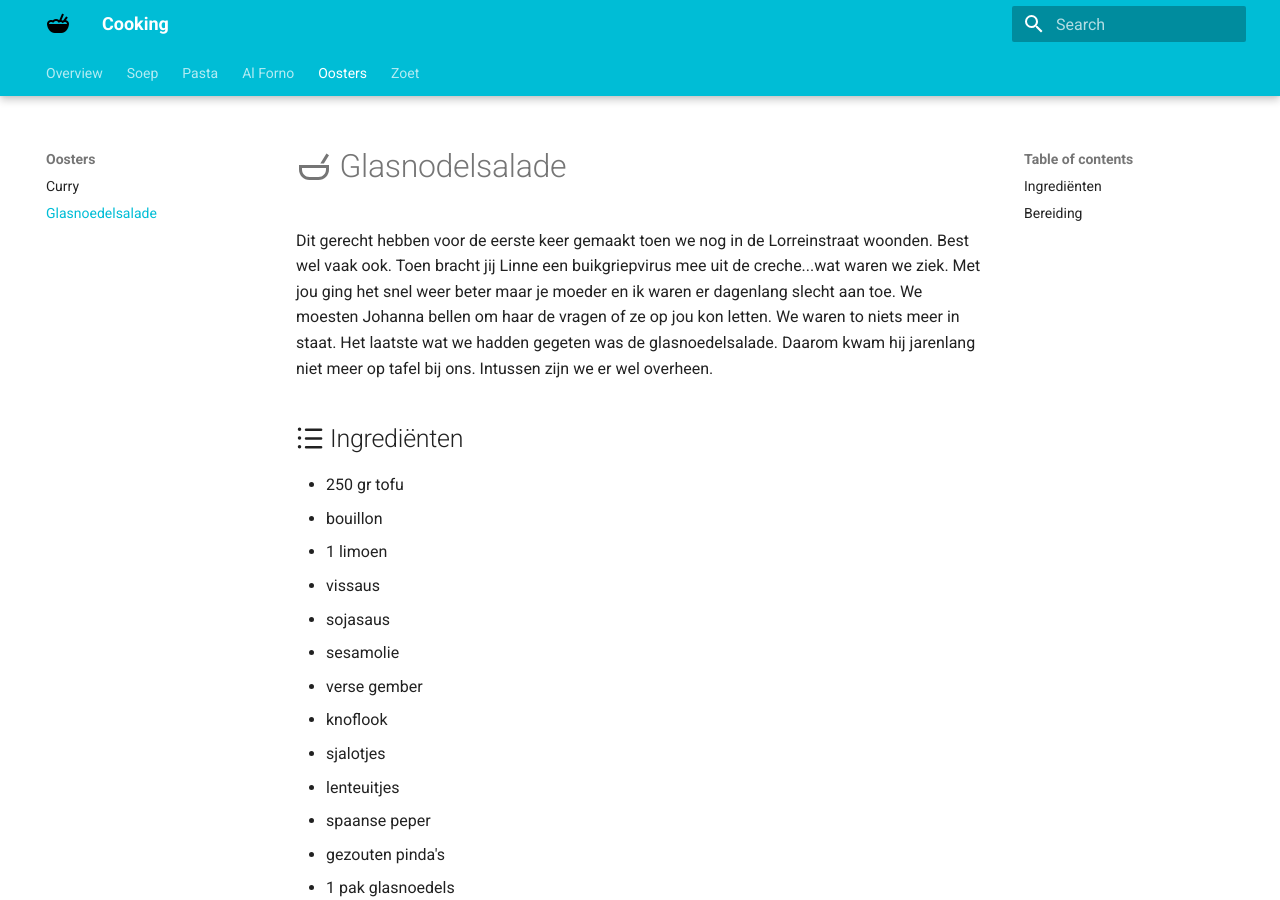
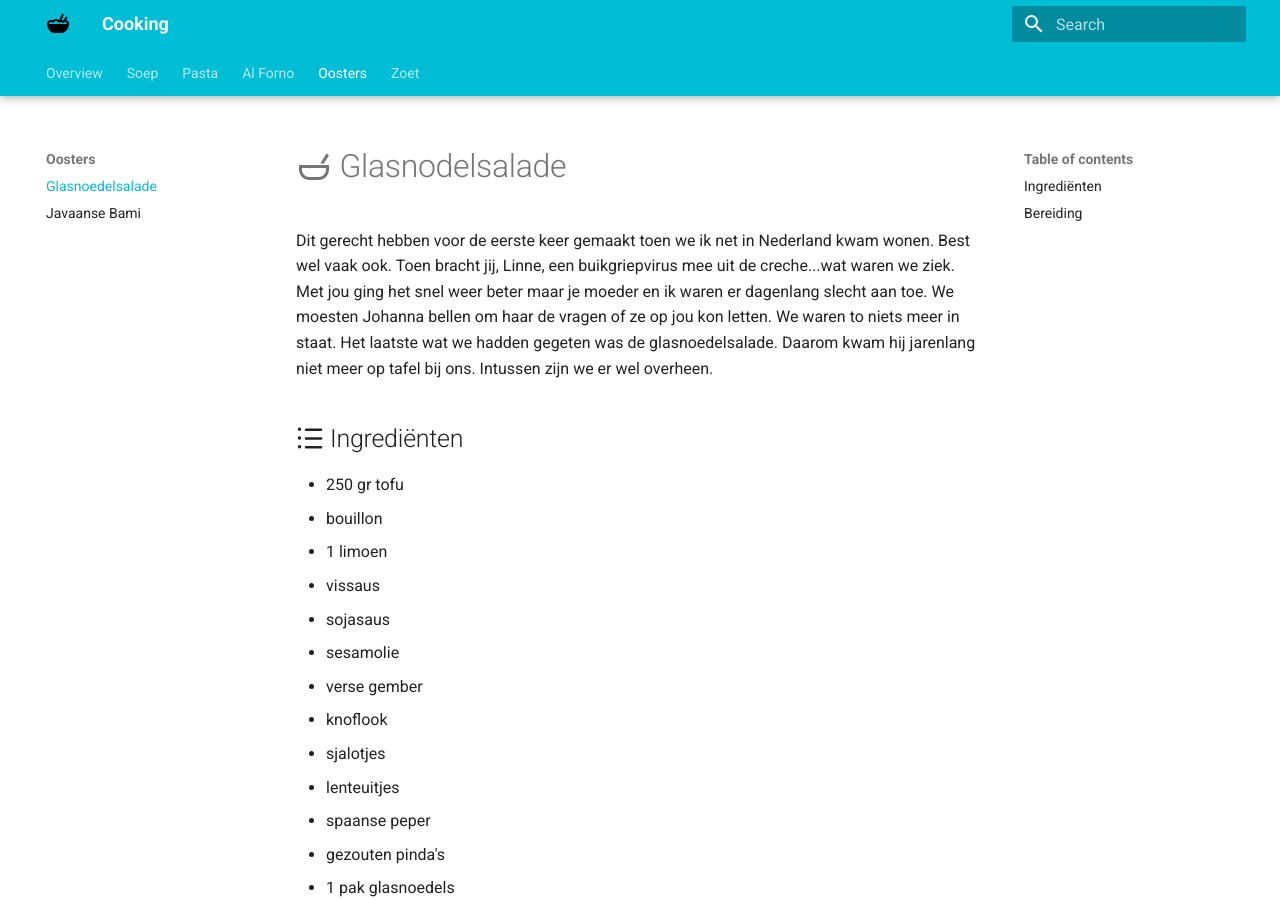
Before and after one commit to larsagny/cooking, an MkDocs documentation site: the page built from docs/glasnodel_salade.md, in a window 1280 px wide and 900 px high. Built offline with MkDocs 1.6.1 and Material for MkDocs 9.7.7, drawn with Linux system fonts in a browser that asks for light colours.

Commit message:
bami base

```diff
--- a/docs/glasnodel_salade.md
+++ b/docs/glasnodel_salade.md
@@ -1,6 +1,6 @@
 # :material-bowl-mix-outline: Glasnodelsalade
 
-Dit gerecht hebben voor de eerste keer gemaakt toen we nog in de Lorreinstraat woonden. Best wel vaak ook. Toen bracht jij Linne een buikgriepvirus mee uit de creche...wat waren we ziek. Met jou ging het snel weer beter maar je moeder en ik waren er dagenlang slecht aan toe. We moesten Johanna bellen om haar de vragen of ze op jou kon letten. We waren to niets meer in staat. Het laatste wat we hadden gegeten was de glasnoedelsalade. Daarom kwam hij jarenlang niet meer op tafel bij ons. Intussen zijn we er wel overheen.
+Dit gerecht hebben voor de eerste keer gemaakt toen we ik net in Nederland kwam wonen. Best wel vaak ook. Toen bracht jij, Linne, een buikgriepvirus mee uit de creche...wat waren we ziek. Met jou ging het snel weer beter maar je moeder en ik waren er dagenlang slecht aan toe. We moesten Johanna bellen om haar de vragen of ze op jou kon letten. We waren to niets meer in staat. Het laatste wat we hadden gegeten was de glasnoedelsalade. Daarom kwam hij jarenlang niet meer op tafel bij ons. Intussen zijn we er wel overheen.
 
 
 ## :octicons-list-unordered-16: Ingrediënten
--- a/mkdocs.yml
+++ b/mkdocs.yml
@@ -16,8 +16,8 @@ nav:
         - Aardappelen Gratin: 'p_gratin.md'
     - Oosters:
         # - Nasi
-        - Curry: 'hot.md'
         - Glasnoedelsalade: 'glasnodel_salade.md'
+        - Javaanse Bami: 'bami.md'
     - Zoet:
         - Crinkle Cookies: 'crinkle_cookies.md'
         - Citroen Koekjes: 'citroen_koekjes.md'
```
